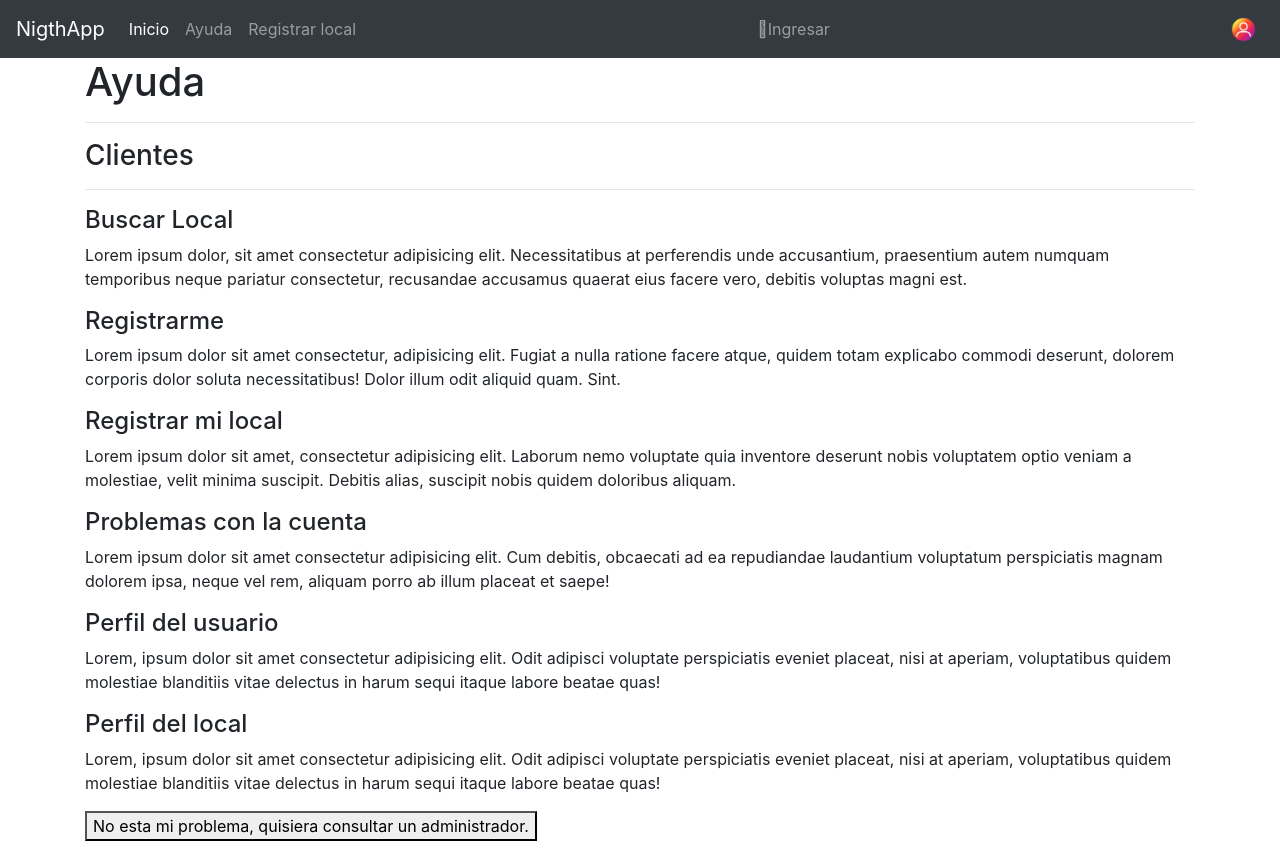
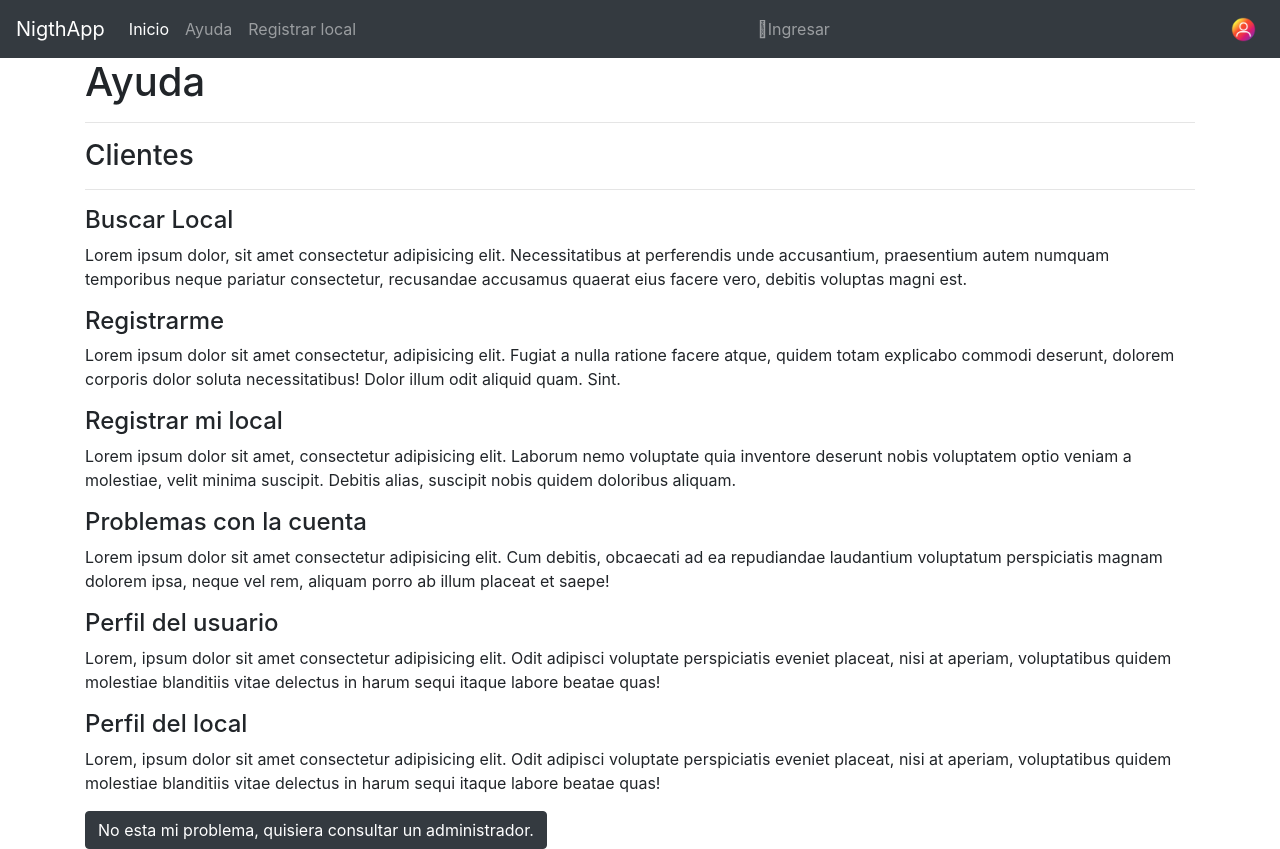
Before and after one commit to Leorebollini/NigthAppFront, a React (Create React App) app: page /about in a window 1280 px wide. Built offline with nearby package versions, Linux system fonts and the light colour scheme.

Commit message:
ayuda + css

```diff
--- a/src/components/About.jsx
+++ b/src/components/About.jsx
@@ -5,7 +5,6 @@ class About extends Component{
     render(){
         function handleClick(e){
             e.preventDefault();
-            console.log("h");
             document.querySelector("#ayuda").style.display= 'block';
         }
         return(
@@ -26,9 +25,9 @@ class About extends Component{
                 <p>Lorem, ipsum dolor sit amet consectetur adipisicing elit. Odit adipisci voluptate perspiciatis eveniet placeat, nisi at aperiam, voluptatibus quidem molestiae blanditiis vitae delectus in harum sequi itaque labore beatae quas!</p>
                 <h4>Perfil del local</h4>
                 <p>Lorem, ipsum dolor sit amet consectetur adipisicing elit. Odit adipisci voluptate perspiciatis eveniet placeat, nisi at aperiam, voluptatibus quidem molestiae blanditiis vitae delectus in harum sequi itaque labore beatae quas!</p>
-                <button type="button" onClick={handleClick}>No esta mi problema, quisiera consultar un administrador.</button>
+                <button type="button" className="btn btn-dark" onClick={handleClick}>No esta mi problema, quisiera consultar un administrador.</button>
                 <div class="form-group pt-4" id="ayuda" style={{display: 'none'}}>
-                    <label for="descripcion_local">Descripción del problema</label>
+                    <strong><label for="descripcion_local">Descripción del problema</label></strong>
                     <textarea name="descripcion" class="form-control" id="descripcion_local" maxlength="1000" placeholder="Escribe la descripción del problema aqui." cols= "50" />
                 </div>
             </div>
```
